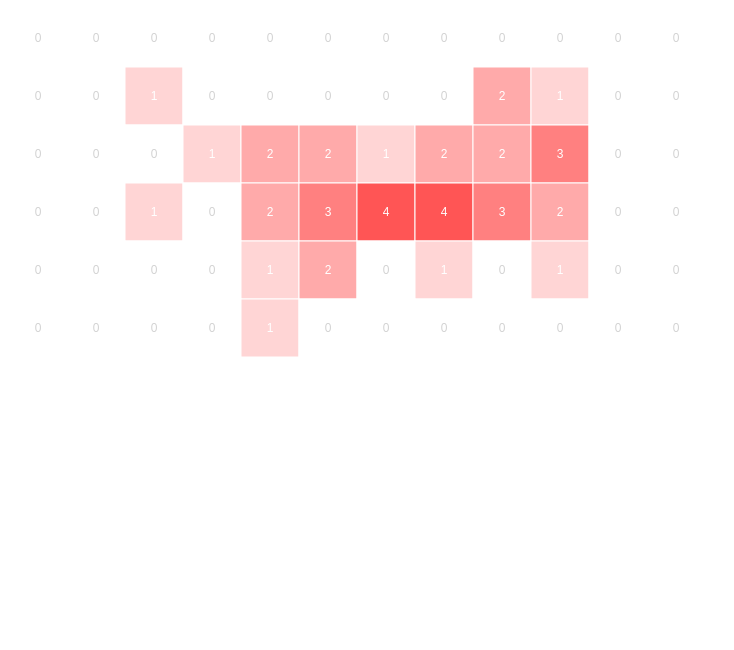
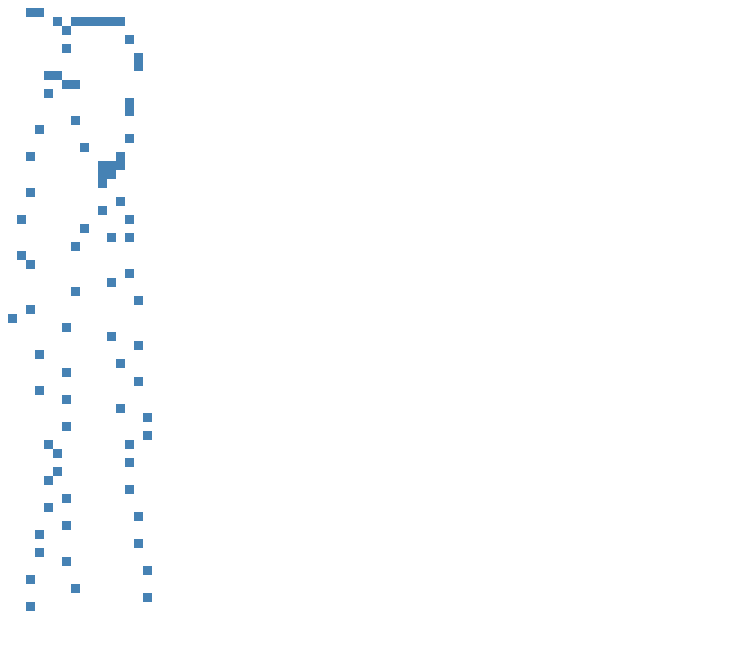
Before and after one commit to elisae/vvs-visuals, a website: page public/index.html in a window 1280 px wide. Shown: the whole page, without its empty margins (0-734 px from the left). Drawn offline with Linux system fonts and the light colour scheme.

Commit message:
Transform pixel2station.json to SVG grid

```diff
--- a/public/index.html
+++ b/public/index.html
@@ -2,7 +2,8 @@
 <html>
 	<head>
 		<script type="text/javascript" src="javascript/d3.min.js"></script>
-		<script type="text/javascript" src="javascript/vvs-visuals.js"></script>
+		<!-- <script type="text/javascript" src="javascript/vvs-visuals.js"></script> -->
+		<script type="text/javascript" src="javascript/grid_transform.js"></script>
 		<link rel="stylesheet" type="text/css" href="css/vvs-visuals.css">
 	</head>
 	<body>
--- /dev/null
+++ b/public/javascript/grid_transform.js
@@ -0,0 +1,62 @@
+document.addEventListener("DOMContentLoaded", function() {
+  d3.json('../data/pixel2station.json', function(err, res) {
+    if (err) {
+      console.log(err);
+    }
+    var grid = transformGrid(res);
+    console.log(grid);
+  });
+});
+
+// input: pixel2station.json Object
+// output: 2D matrix
+function transformGrid(grid) {
+	var result = new Array();
+	var columnKeysAsInt = new Array();
+	var columnKeysAsInt2 = new Array();
+	var keys = Object.keys(grid);
+
+	keys.forEach(function(key) {
+    Object.keys(grid[key]).forEach(function(k) {
+      columnKeysAsInt.push(parseInt(k));
+    });
+	});
+	var rowCount = d3.max(columnKeysAsInt);
+  var colCount = keys.length;
+
+  var width = 350, height = 610;
+  var colWidth = width/colCount;
+  var rowHeight = height/rowCount;
+  var squareSize = Math.min(Math.floor(colWidth), Math.floor(rowHeight));
+
+  var svgGrid = d3.select(".grid")
+    .attr("width", width)
+    .attr("height", height);
+
+	for (var x = 0; x < colCount; x++) {
+		var column = new Array();
+    var svgColumn = svgGrid.append("g").attr("class", "col");
+
+		for (var y = 0; y < rowCount; y++) {
+			var colKey = String(x); // TODO: should be same as grid[keys[x]];
+			var rowKey = String(y);
+			var station = grid[colKey][rowKey];
+			if (station) {
+        var xpos = x * squareSize;
+        var ypos = y * squareSize;
+        svgColumn.append("rect")
+          .attr("class", "square")
+          .attr("width", squareSize)
+			    .attr("height", squareSize)
+					.attr("fill", "steelblue")
+          .attr("transform", "translate(" + xpos + ", " + ypos + ")");
+
+				column.push(station);
+			} else {
+				column.push("");
+			}
+		}
+		result.push(column);
+	}
+	return result;
+}
--- a/public/javascript/vvs-visuals.js
+++ b/public/javascript/vvs-visuals.js
@@ -1,52 +1,4 @@
 document.addEventListener("DOMContentLoaded", function(){
-
-	function max(data) {
-		// data is multidimensional
-		if (Array.isArray(data[0])) {
-			var maximums = []
-			for (var i = 0; i < data.length; i++) {
-				maximums.push(max(data[i]));
-			}
-			return d3.max(maximums);
-		} else {
-			// data is a 1D-array
-			return d3.max(data);
-		}
-	}
-
-	function type(d) {
-		d.value = +d.value; // coerce to number
-		return d;
-	}
-
-	function getSquareSize(colCount, rowCount, totalWidth, totalHeight) {
-		return
-	}
-
-	// transform 2D numeric matrix
-	function transformMatrix(data, squareSize) {
-		var result = new Array();
-		var xpos = 1;
-    var ypos = 1;
-
-		for (var x = 0; x < data.length; x++) {
-			result.push(new Array());
-
-			for (var y = 0; y < data[x].length; y++) {
-				result[x].push({
-					x: xpos,
-					y: ypos,
-					value: data[x][y]
-				})
-				xpos += squareSize;
-			}
-
-			xpos = 1;
-			ypos += squareSize;
-		}
-
-		return result;
-	}
 
 	d3.json("data/sample-matrix.json", function(err, matrix) {
 		if (err) {
@@ -100,3 +52,51 @@ document.addEventListener("DOMContentLoaded", function(){
 		}
 	});
 });
+
+function max(data) {
+	// data is multidimensional
+	if (Array.isArray(data[0])) {
+		var maximums = []
+		for (var i = 0; i < data.length; i++) {
+			maximums.push(max(data[i]));
+		}
+		return d3.max(maximums);
+	} else {
+		// data is a 1D-array
+		return d3.max(data);
+	}
+}
+
+function type(d) {
+	d.value = +d.value; // coerce to number
+	return d;
+}
+
+function getSquareSize(colCount, rowCount, totalWidth, totalHeight) {
+	return
+}
+
+// transform 2D numeric matrix
+function transformMatrix(data, squareSize) {
+	var result = new Array();
+	var xpos = 1;
+	var ypos = 1;
+
+	for (var x = 0; x < data.length; x++) {
+		result.push(new Array());
+
+		for (var y = 0; y < data[x].length; y++) {
+			result[x].push({
+				x: xpos,
+				y: ypos,
+				value: data[x][y]
+			})
+			xpos += squareSize;
+		}
+
+		xpos = 1;
+		ypos += squareSize;
+	}
+
+	return result;
+}
```
